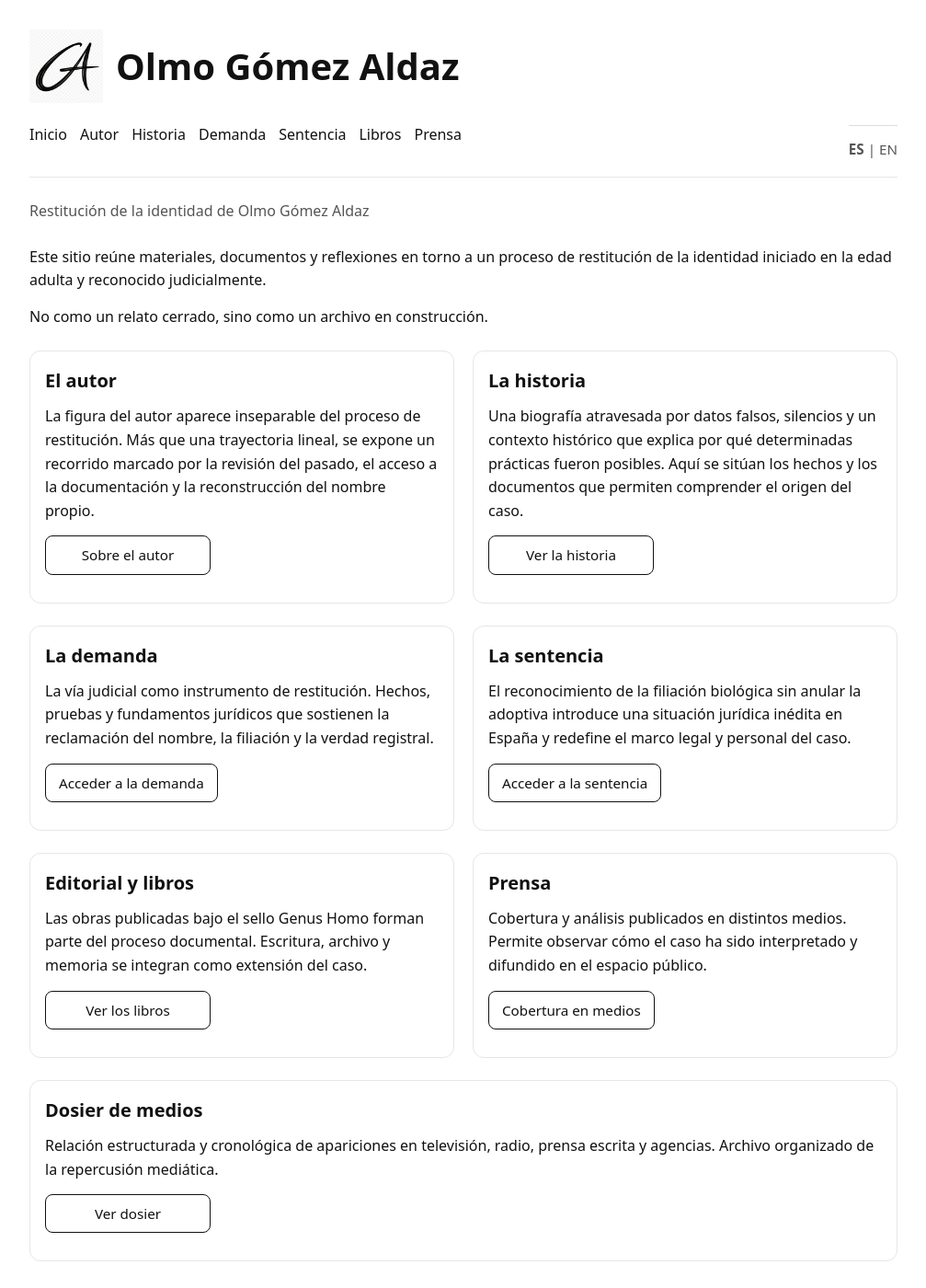
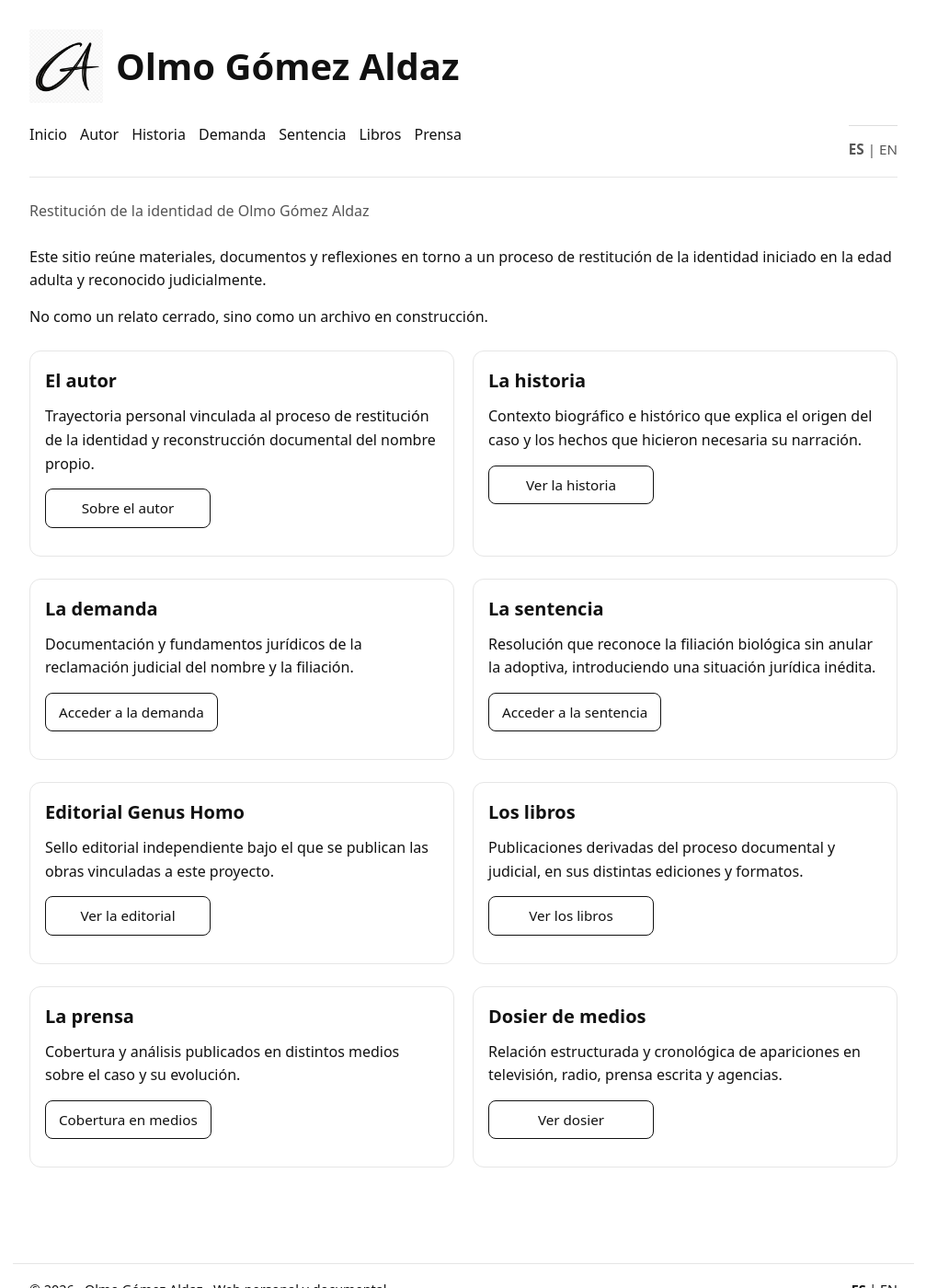
Before and after one commit to olmogaldaz/olmogaldaz.github.io, a Jekyll site: the page built from index2.html, in a window 1280 px wide and 1400 px high. Shown: the whole window at 92% size, without its empty margins (136-1143 px from the left). Built offline with Jekyll 4.4.1, drawn with Linux system fonts in a browser that asks for light colours.

Commit message:
Update index2.html

```diff
--- a/index2.html
+++ b/index2.html
@@ -25,22 +25,20 @@
   <!-- FILA 1 -->
   <div class="row">
 
-    <!-- AUTOR -->
     <div class="card">
       <h2>El autor</h2>
       <p>
-        La figura del autor aparece inseparable del proceso de restitución. Más que una trayectoria lineal, se expone un recorrido marcado por la revisión del pasado, el acceso a la documentación y la reconstrucción del nombre propio.
+        Trayectoria personal vinculada al proceso de restitución de la identidad y reconstrucción documental del nombre propio.
       </p>
       <p>
         <a class="cta" href="/es/autor/">Sobre el autor</a>
       </p>
     </div>
 
-    <!-- HISTORIA -->
     <div class="card">
       <h2>La historia</h2>
       <p>
-        Una biografía atravesada por datos falsos, silencios y un contexto histórico que explica por qué determinadas prácticas fueron posibles. Aquí se sitúan los hechos y los documentos que permiten comprender el origen del caso.
+        Contexto biográfico e histórico que explica el origen del caso y los hechos que hicieron necesaria su narración.
       </p>
       <p>
         <a class="cta" href="/es/historia/">Ver la historia</a>
@@ -52,22 +50,20 @@
   <!-- FILA 2 -->
   <div class="row">
 
-    <!-- DEMANDA -->
     <div class="card">
       <h2>La demanda</h2>
       <p>
-        La vía judicial como instrumento de restitución. Hechos, pruebas y fundamentos jurídicos que sostienen la reclamación del nombre, la filiación y la verdad registral.
+        Documentación y fundamentos jurídicos de la reclamación judicial del nombre y la filiación.
       </p>
       <p>
         <a class="cta" href="/es/demanda/">Acceder a la demanda</a>
       </p>
     </div>
 
-    <!-- SENTENCIA -->
     <div class="card">
       <h2>La sentencia</h2>
       <p>
-        El reconocimiento de la filiación biológica sin anular la adoptiva introduce una situación jurídica inédita en España y redefine el marco legal y personal del caso.
+        Resolución que reconoce la filiación biológica sin anular la adoptiva, introduciendo una situación jurídica inédita.
       </p>
       <p>
         <a class="cta" href="/es/sentencia/">Acceder a la sentencia</a>
@@ -79,25 +75,23 @@
   <!-- FILA 3 -->
   <div class="row">
 
-    <!-- EDITORIAL / LIBROS -->
     <div class="card">
-      <h2>Editorial y libros</h2>
+      <h2>Editorial Genus Homo</h2>
       <p>
-        Las obras publicadas bajo el sello Genus Homo forman parte del proceso documental. Escritura, archivo y memoria se integran como extensión del caso.
+        Sello editorial independiente bajo el que se publican las obras vinculadas a este proyecto.
+      </p>
+      <p>
+        <a class="cta" href="/es/genus-homo/">Ver la editorial</a>
+      </p>
+    </div>
+
+    <div class="card">
+      <h2>Los libros</h2>
+      <p>
+        Publicaciones derivadas del proceso documental y judicial, en sus distintas ediciones y formatos.
       </p>
       <p>
         <a class="cta" href="/es/libros/">Ver los libros</a>
-      </p>
-    </div>
-
-    <!-- PRENSA -->
-    <div class="card">
-      <h2>Prensa</h2>
-      <p>
-        Cobertura y análisis publicados en distintos medios. Permite observar cómo el caso ha sido interpretado y difundido en el espacio público.
-      </p>
-      <p>
-        <a class="cta" href="/es/prensa/">Cobertura en medios</a>
       </p>
     </div>
 
@@ -106,11 +100,20 @@
   <!-- FILA 4 -->
   <div class="row">
 
-    <!-- DOSIER DE MEDIOS -->
+    <div class="card">
+      <h2>La prensa</h2>
+      <p>
+        Cobertura y análisis publicados en distintos medios sobre el caso y su evolución.
+      </p>
+      <p>
+        <a class="cta" href="/es/prensa/">Cobertura en medios</a>
+      </p>
+    </div>
+
     <div class="card">
       <h2>Dosier de medios</h2>
       <p>
-        Relación estructurada y cronológica de apariciones en televisión, radio, prensa escrita y agencias. Archivo organizado de la repercusión mediática.
+        Relación estructurada y cronológica de apariciones en televisión, radio, prensa escrita y agencias.
       </p>
       <p>
         <a class="cta" href="/es/dosier/">Ver dosier</a>
@@ -121,4 +124,5 @@
 
 </main>
 
+
 </div>
```
